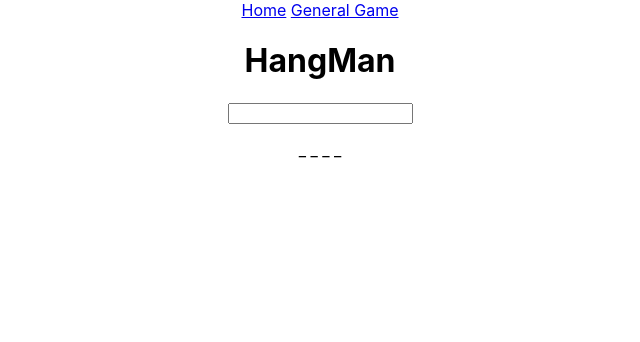
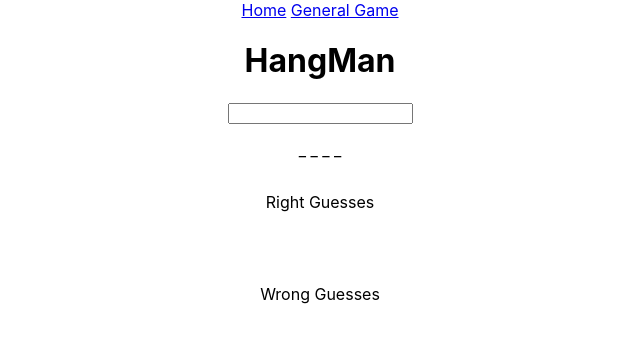
Before and after one commit to vonbarown/Hangman_React, a React (Create React App) app in the folder hangman_react_app/: page /hangman/general in a window 1280 px wide. Shown: the top 342 px of the page, without its empty margins (320-960 px from the left). Built offline with nearby package versions, Linux system fonts and the light colour scheme.

Commit message:
getting wrong choices to the screen

```diff
--- a/hangman_react_app/src/components/Display.jsx
+++ b/hangman_react_app/src/components/Display.jsx
@@ -1,12 +1,22 @@
 import React from 'react'
-
+import './game.css'
 const Display = (props) => {
-    const { hiddenWord, rightGuesses } = props
+    const { hiddenWord, rightGuesses, wrongGuesses, maxTries } = props
 
 
     return (<div className={'display'}>
+        <p>{maxTries}</p>
         <p>{hiddenWord.join(' ')}</p>
-        <p>{rightGuesses.join(' ')}</p>
+        <div className='guesses'>
+            <div className='right'>
+                <p>Right Guesses</p>
+                <p>{rightGuesses.join(' ')}</p>
+            </div>
+            <div className='wrong'>
+                <p>Wrong Guesses</p>
+                <p>{wrongGuesses}</p>
+            </div>
+        </div>
     </div>
     )
 
--- a/hangman_react_app/src/components/Game.jsx
+++ b/hangman_react_app/src/components/Game.jsx
@@ -1,5 +1,6 @@
 import React from 'react'
 import Display from './Display'
+
 
 class Game extends React.Component {
     constructor(props) {
@@ -7,9 +8,10 @@ class Game extends React.Component {
         this.state = {
             key: '',
             rightGuesses: [],
-            wrongLetter: [],
+            wrongGuesses: [],
             sound: '',
-            message: ''
+            message: '',
+            maxTries: 10
         }
     }
 
@@ -34,12 +36,22 @@ class Game extends React.Component {
             rightGuesses: rightGuesses
         })
     }
+    checkWrongGuess = (userInput) => {
+        let { wrongGuesses } = this.state
+        if (!wrongGuesses.includes(userInput)) {
+            wrongGuesses.push(userInput)
+        }
+        this.setState({
+            wrongGuesses: wrongGuesses
+        })
+    }
 
     validity = () => {
         const { splitWord, hiddenWord } = this.props
-        let { key } = this.state
 
-        console.log("key", splitWord)
+        let { key, maxTries } = this.state
+        console.log('max', maxTries);
+
         for (let l = 0; l < splitWord.length; l++) {
             //checking if the letter is inside of the array and the space contains an underscore
             if (splitWord[l].toLowerCase() === key.toLowerCase() && hiddenWord[l] === "_") {
@@ -54,6 +66,31 @@ class Game extends React.Component {
                     })
                 }
             }
+            if (!splitWord.includes(key.toLowerCase())) {
+                this.setState({
+                    maxTries: maxTries - 1
+                })
+                this.checkWrongGuess(key.toLowerCase())
+                // wrongGuess[0].innerHTML = wrongLetter.join(' ')
+                // remaining[0].innerHTML = `You have ${maxTries} lives remaining`
+                // // calling the image function to run whenever the player makes a bad guess
+                // image();
+
+                // if (wrongLetter.includes(keyWord)) {
+                //     console.log('hello');
+
+                // }
+            }
+            if (maxTries === 0) {
+                this.setState({
+                    message: `You lost. Press button to restart.`
+                })
+                // loser[0].innerHTML = `You lost. Press button to restart.`;
+                // docUnderScore[0].innerHTML = arg1.join(' ');
+                // document.removeEventListener('keypress', tester)
+                // button.style.visibility = "visible"
+                // }
+            }
         }
 
     }
@@ -61,11 +98,11 @@ class Game extends React.Component {
     render() {
         console.log('Game state', this.state);
 
-        let { rightGuesses } = this.state
+        let { rightGuesses, wrongGuesses } = this.state
         return (
             <div className='game'>
                 <input type="text" onKeyPress={this.handleInput} />
-                <Display hiddenWord={this.props.hiddenWord} rightGuesses={rightGuesses} />
+                <Display hiddenWord={this.props.hiddenWord} rightGuesses={rightGuesses} wrongGuesses={wrongGuesses} />
             </div>
         )
     }
--- /dev/null
+++ b/hangman_react_app/src/components/game.css
@@ -0,0 +1,5 @@
+.guesses {
+  display: flex;
+  flex-direction: column;
+  gap: 40px;
+}
--- a/hangman_react_app/src/components/gameApp.jsx
+++ b/hangman_react_app/src/components/gameApp.jsx
@@ -10,7 +10,6 @@ class App extends React.Component {
             word: '',
             splitWord: [],
             hiddenWord: [],
-            maxTries: 10,
         }
     }
 
@@ -59,7 +58,7 @@ class App extends React.Component {
                 <div className='title'>
                     <h1>HangMan</h1>
                 </div>
-                <Game splitWord={splitWord} hiddenWord={hiddenWord} />
+                <Game splitWord={splitWord} hiddenWord={hiddenWord} maxTries={this.props.maxTries} />
             </div>
         );
     }
```
